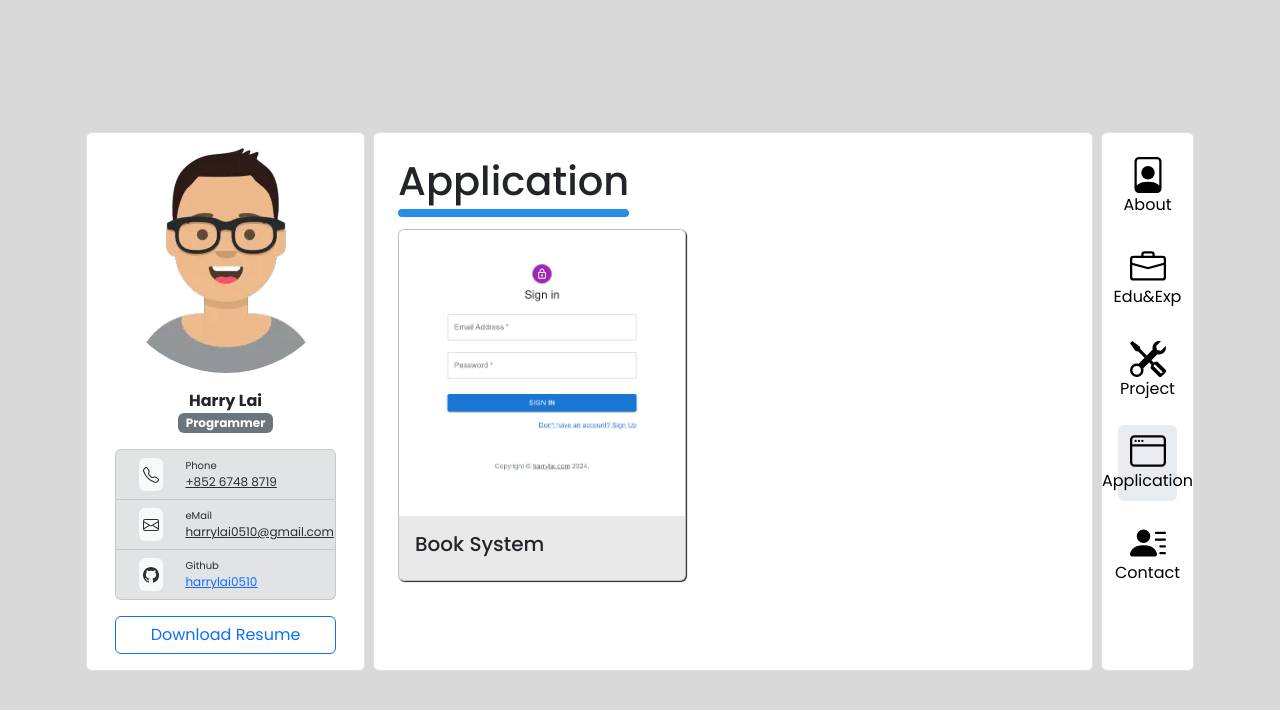
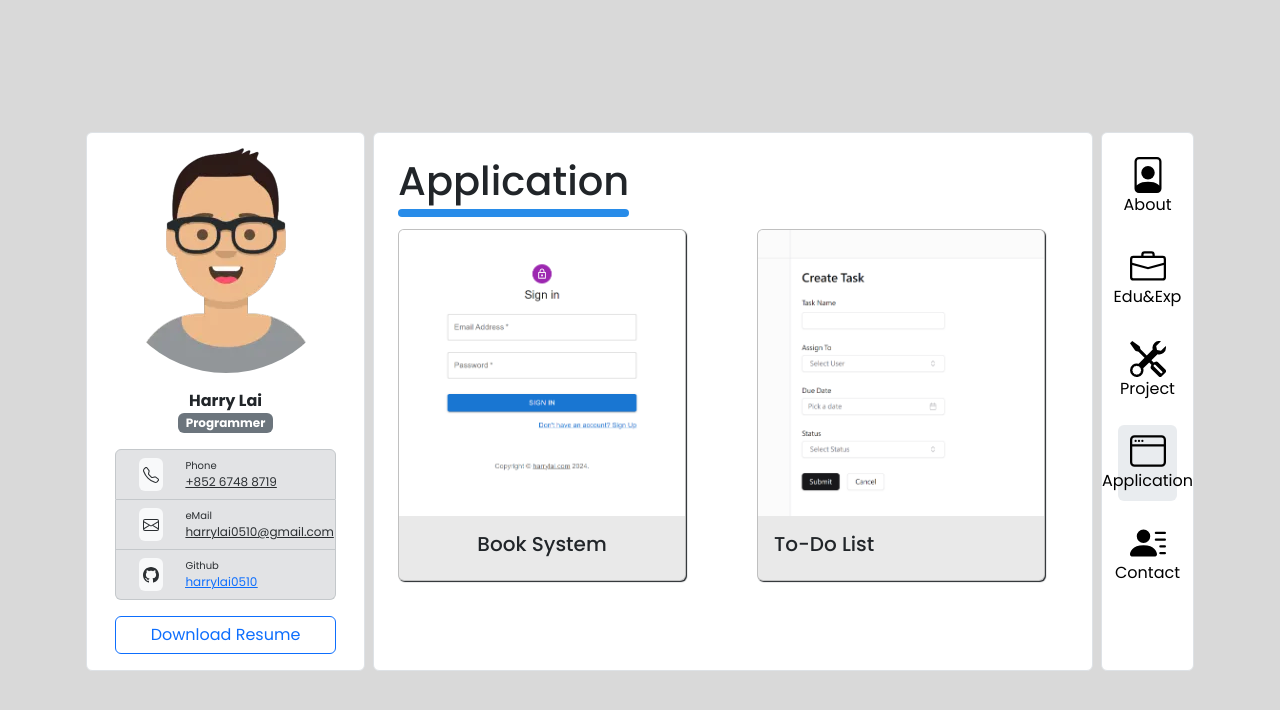
Before and after one commit to harrylai0510/portfolio, a React (Create React App) app: page /application in a window 1280 px wide. Shown: the top 710 px of the page. Built offline with nearby package versions, Linux system fonts and the light colour scheme.

Commit message:
add todolist application demo

```diff
--- a/src/pages/Application/index.css
+++ b/src/pages/Application/index.css
@@ -3,5 +3,5 @@
 }
 
 .apps .card:hover{
-    transform:scale(1.05);
+    /*transform:scale(1.05);*/
 }
--- a/src/pages/Application/index.js
+++ b/src/pages/Application/index.js
@@ -3,10 +3,6 @@ import Col from "react-bootstrap/Col";
 import {Button, Card} from "react-bootstrap";
 import {Link, redirect} from "react-router-dom";
 import './index.css';
-
-function handleButtonClick() {
-    window.location.href = 'https://book.harrylai.com';
-}
 
 export default function Application() {
     return (
@@ -16,17 +12,23 @@ export default function Application() {
             </div>
 
             <div className={"apps"}>
-                <Row className={"g-2"}>
-                    <Col lg={4}>
+                <Row className={"g-5"}>
+                    <Col lg={6} className="d-flex justify-content-between text-center">
                         <Link to={'https://book.harrylai.com'} style={{ textDecoration: 'none' }}>
                             <Card style={{width: '18rem', boxShadow: '1px 1px 1px'}}>
                                 <Card.Img variant="top" src="images/book.harrylai.com.png"/>
                                 <Card.Body>
                                     <Card.Title>Book System</Card.Title>
-                                    {/*<Card.Text>*/}
-                                    {/*    Borrow Book*/}
-                                    {/*</Card.Text>*/}
-                                    {/*<Button variant="primary" onClick={handleButtonClick}>Demo</Button>*/}
+                                </Card.Body>
+                            </Card>
+                        </Link>
+                    </Col>
+                    <Col lg={6}>
+                        <Link to={'https://todolist.harrylai.com'} style={{ textDecoration: 'none' }}>
+                            <Card style={{width: '18rem', boxShadow: '1px 1px 1px'}}>
+                                <Card.Img variant="top" src="images/todolist.harrylai.com.png"/>
+                                <Card.Body>
+                                    <Card.Title>To-Do List</Card.Title>
                                 </Card.Body>
                             </Card>
                         </Link>
```
Also changed, not shown: public/images/todolist.harrylai.com.png (added).
